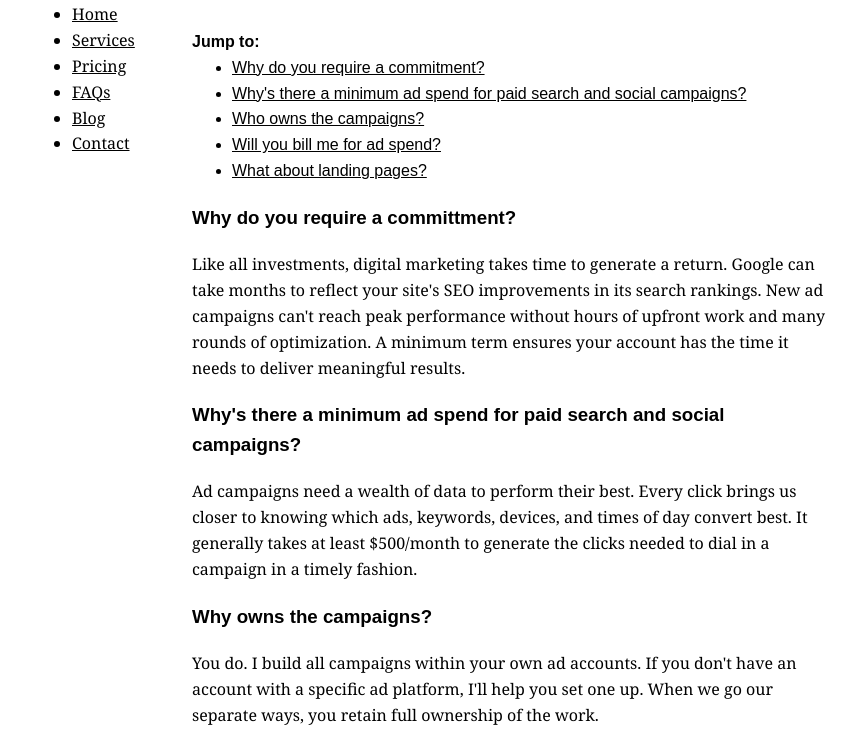
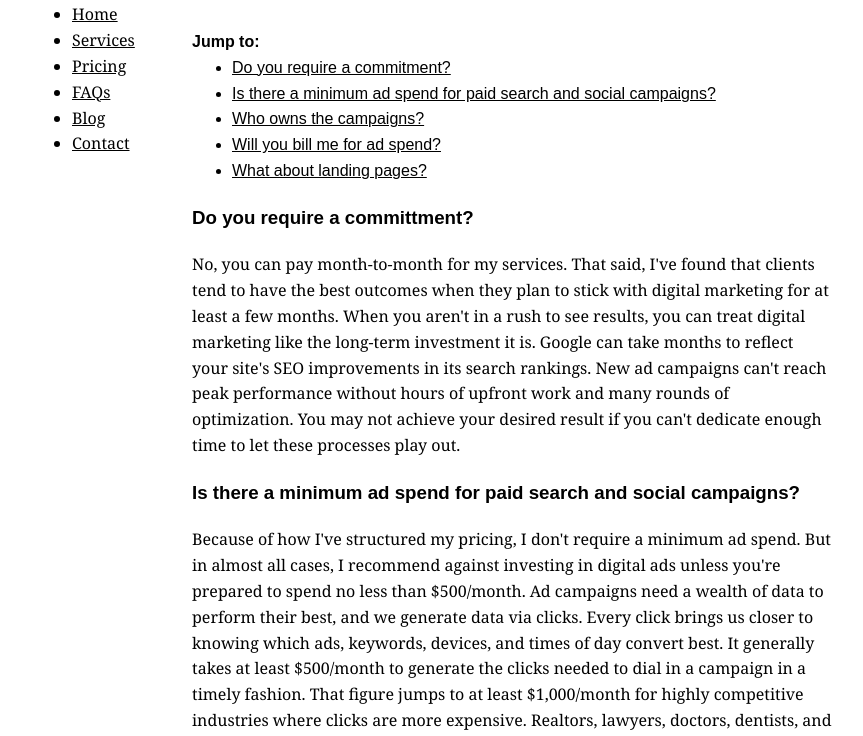
Before and after one commit to samurijv2/gatsby-site, a Gatsby site: page /FAQs in a window 1280 px wide. Shown: the part 64-800 px from the top of the page, without its empty margins (128-991 px from the left). Built offline with nearby package versions, Linux system fonts and the light colour scheme; Gatsby itself is replaced by a stand-in of ours.

Commit message:
updated pricing and FAQs

```diff
--- a/src/pages/FAQs.js
+++ b/src/pages/FAQs.js
@@ -11,16 +11,16 @@ const FAQsPage = () => {
       />
       <p style={{marginBottom:"0px", fontFamily: "Arial, Helvetica, sans-serif"}}><strong>Jump to:</strong></p>
       <ul style={{marginTop:"0px", fontFamily: "Arial, Helvetica, sans-serif"}}>
-        <li><a href="#commitment">Why do you require a commitment?</a></li>
-        <li><a href="#minimum-ad-spend">Why's there a minimum ad spend for paid search and social campaigns?</a></li>
+        <li><a href="#commitment">Do you require a commitment?</a></li>
+        <li><a href="#minimum-ad-spend">Is there a minimum ad spend for paid search and social campaigns?</a></li>
         <li><a href="#ownership">Who owns the campaigns?</a></li>
         <li><a href="#billing">Will you bill me for ad spend?</a></li>
         <li><a href="#landing-pages">What about landing pages?</a></li>
       </ul>
-      <h3><a id="commitment">Why do you require a committment?</a></h3>
-      <p>Like all investments, digital marketing takes time to generate a return. Google can take months to reflect your site's SEO improvements in its search rankings. New ad campaigns can't reach peak performance without hours of upfront work and many rounds of optimization. A minimum term ensures your account has the time it needs to deliver meaningful results.</p>
-      <h3><a id="minimum-ad-spend">Why's there a minimum ad spend for paid search and social campaigns?</a></h3>
-      <p>Ad campaigns need a wealth of data to perform their best. Every click brings us closer to knowing which ads, keywords, devices, and times of day convert best. It generally takes at least $500/month to generate the clicks needed to dial in a campaign in a timely fashion.</p>
+      <h3><a id="commitment">Do you require a committment?</a></h3>
+      <p>No, you can pay month-to-month for my services. That said, I've found that clients tend to have the best outcomes when they plan to stick with digital marketing for at least a few months. When you aren't in a rush to see results, you can treat digital marketing like the long-term investment it is. Google can take months to reflect your site's SEO improvements in its search rankings. New ad campaigns can't reach peak performance without hours of upfront work and many rounds of optimization. You may not achieve your desired result if you can't dedicate enough time to let these processes play out.</p>
+      <h3><a id="minimum-ad-spend">Is there a minimum ad spend for paid search and social campaigns?</a></h3>
+      <p>Because of how I've structured my pricing, I don't require a minimum ad spend. But in almost all cases, I recommend against investing in digital ads unless you're prepared to spend no less than $500/month. Ad campaigns need a wealth of data to perform their best, and we generate data via clicks. Every click brings us closer to knowing which ads, keywords, devices, and times of day convert best. It generally takes at least $500/month to generate the clicks needed to dial in a campaign in a timely fashion. That figure jumps to at least $1,000/month for highly competitive industries where clicks are more expensive. Realtors, lawyers, doctors, dentists, and home service professionals all fall into this category.</p>
       <h3><a id="ownership">Why owns the campaigns?</a></h3>
       <p>You do. I build all campaigns within your own ad accounts. If you don't have an account with a specific ad platform, I'll help you set one up. When we go our separate ways, you retain full ownership of the work. </p>
       <h3><a id="billing">Will you bill me for ad spend?</a></h3>
--- a/src/pages/pricing.js
+++ b/src/pages/pricing.js
@@ -92,9 +92,6 @@ const PricingPage = () => {
           </ul>
         </div>
       </div>
-      <div className={minimumAdSpend}>
-        <p><strong>I require a $500 per month minimum ad spend for all PPC &amp; SEM plans. For certain industries, a minimum spend of $1,000 per month is recommended.</strong><span><Link className={whyMinimum} to= "/FAQs#minimum-ad-spend">Why is there a minimum?</Link></span></p>
-        </div>
       <h3>What's a pilot campaign?</h3>
       <p>A pilot campaign is a test run. It's the simplest possible campaign we can run to learn whether paid ads will work for your business. It's an affordable way to test the waters without committing to anything long-term. Once the campaign ends, you'll know what it costs to acquire a lead, how likely your leads are to convert, and more. <Link to="/">See here</Link> for full details.</p>
       <h3><a id="new-campaign">What's a new campaign?</a></h3>
```
